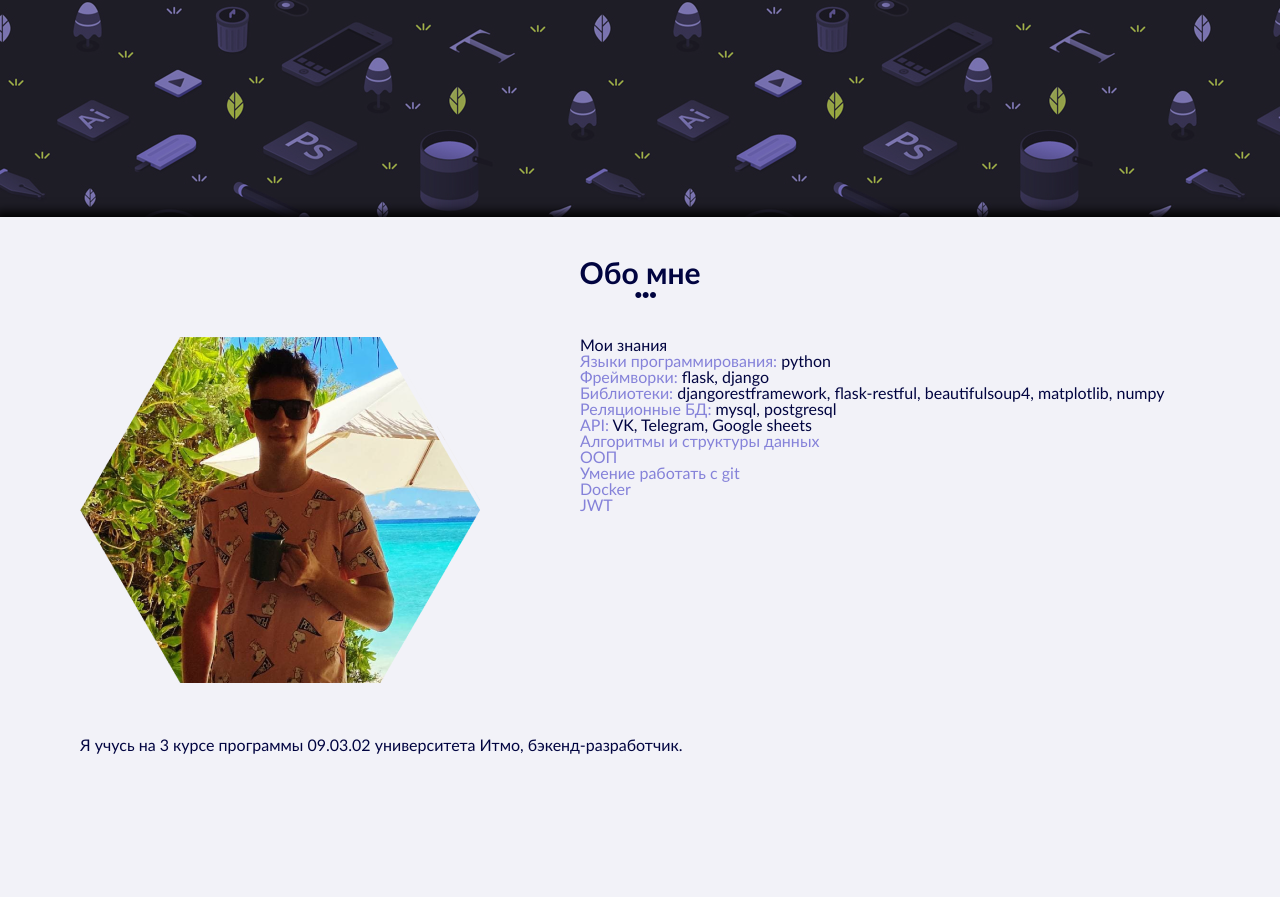
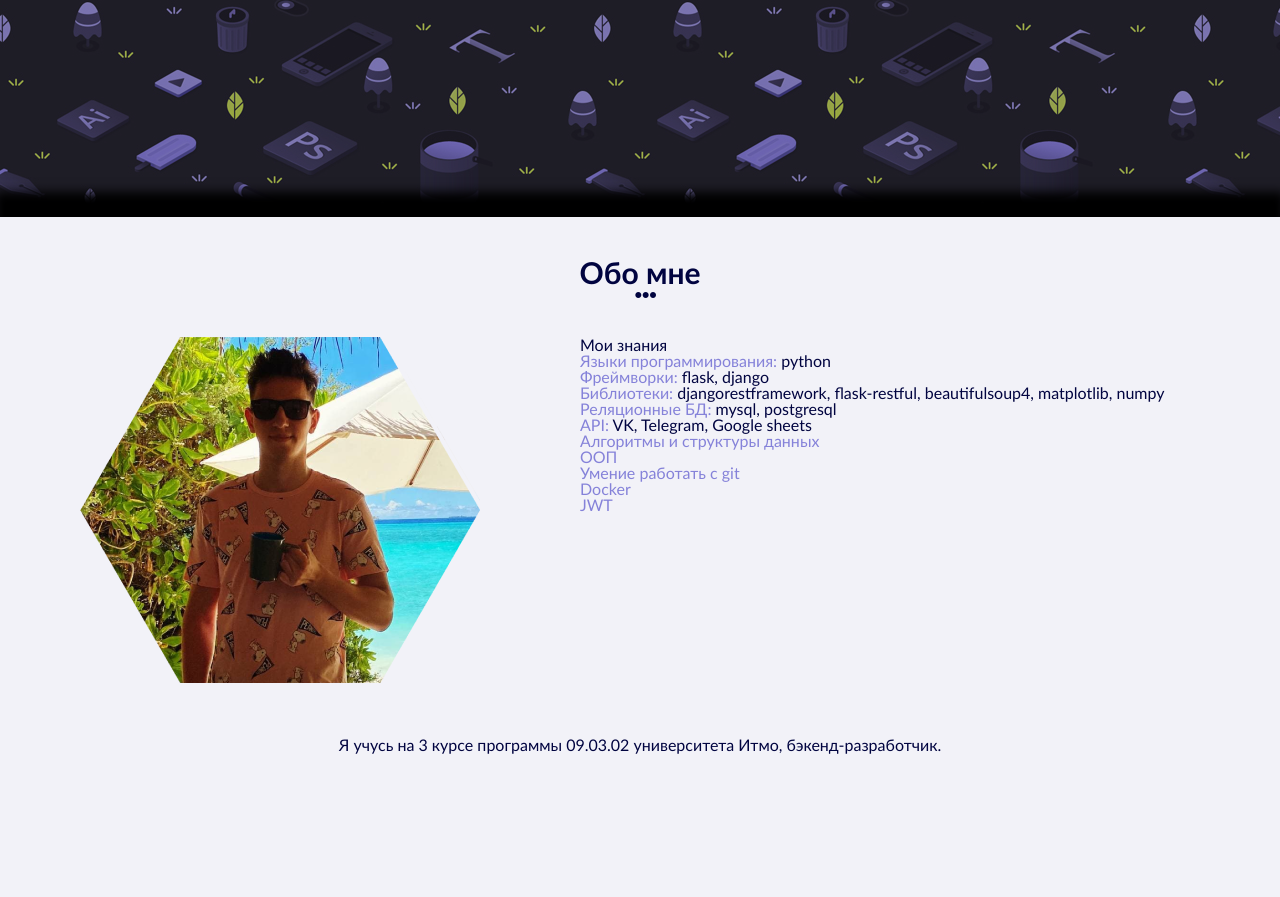
Before and after one commit to lev4ek0/lev4ek0.github.io, a plain HTML site: page index.html in a window 1280 px wide. Shown: the part 643-1540 px from the top of the page. Drawn offline with nearby package versions, Linux system fonts and the light colour scheme.

Commit message:
box-shadow update, text-align center

```diff
--- a/css/style.css
+++ b/css/style.css
@@ -124,7 +124,11 @@ aside {
 
 .about {
     position: relative;
-    box-shadow: 0 0 10px 5px rgb(0, 0, 0);
+    box-shadow: 0 -20px 10px 5px rgb(0, 0, 0);
+}
+
+#second {
+    text-align: center;
 }
 
 .underline {
@@ -137,7 +141,7 @@ aside {
 
 .portfolio {
     background-color: rgba(162, 161, 161, 0.1);
-    box-shadow: 0 0 10px 5px rgb(203, 203, 203);
+    box-shadow: 0 0 10px 5px rgb(199, 199, 199);
 }
 
 .contact {
--- a/index.html
+++ b/index.html
@@ -55,7 +55,7 @@
                 </ul>
             </aside>
         </div>
-        <div>
+        <div id="second">
             Я учусь на 3 курсе программы 09.03.02 университета Итмо, бэкенд-разработчик.
         </div>
     </section>
```
